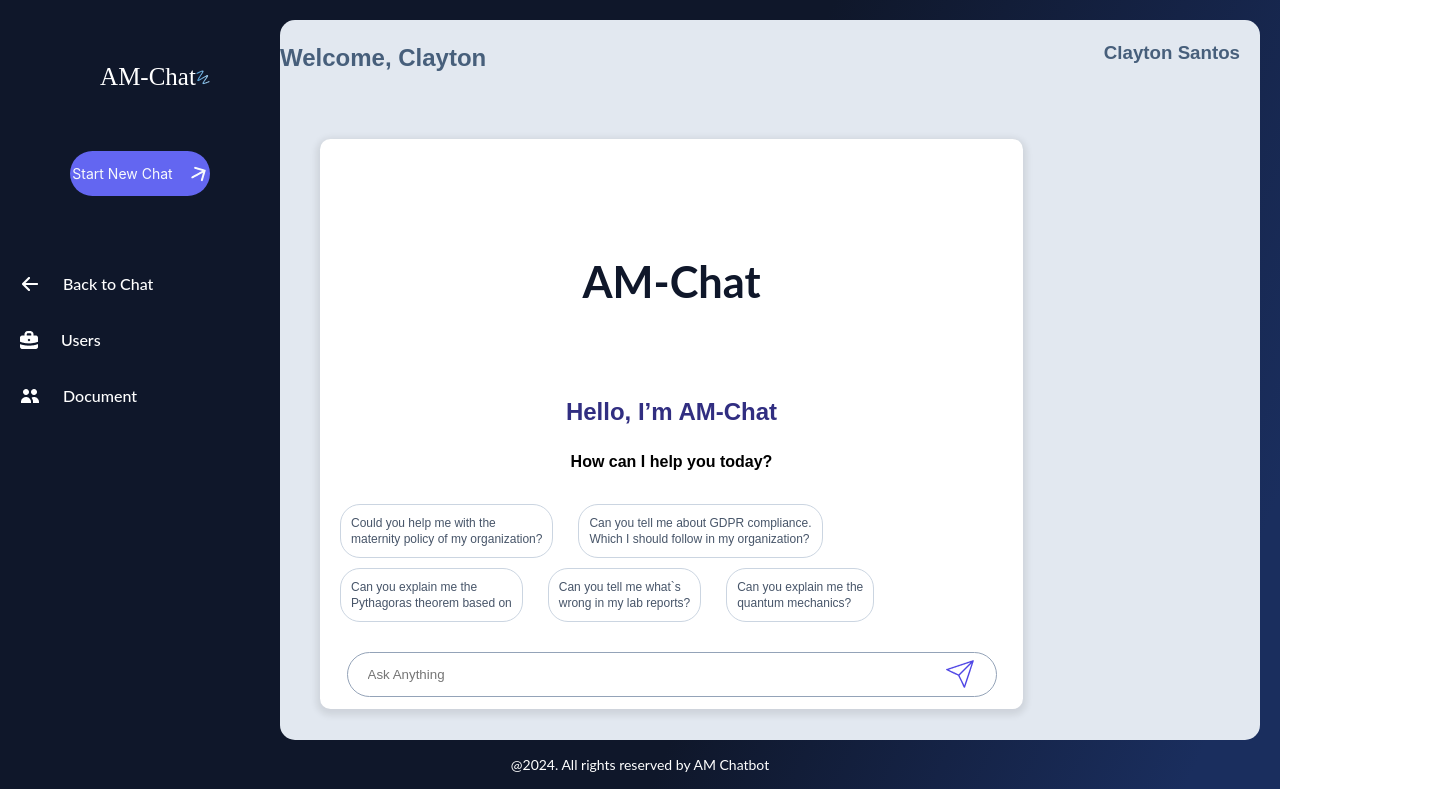
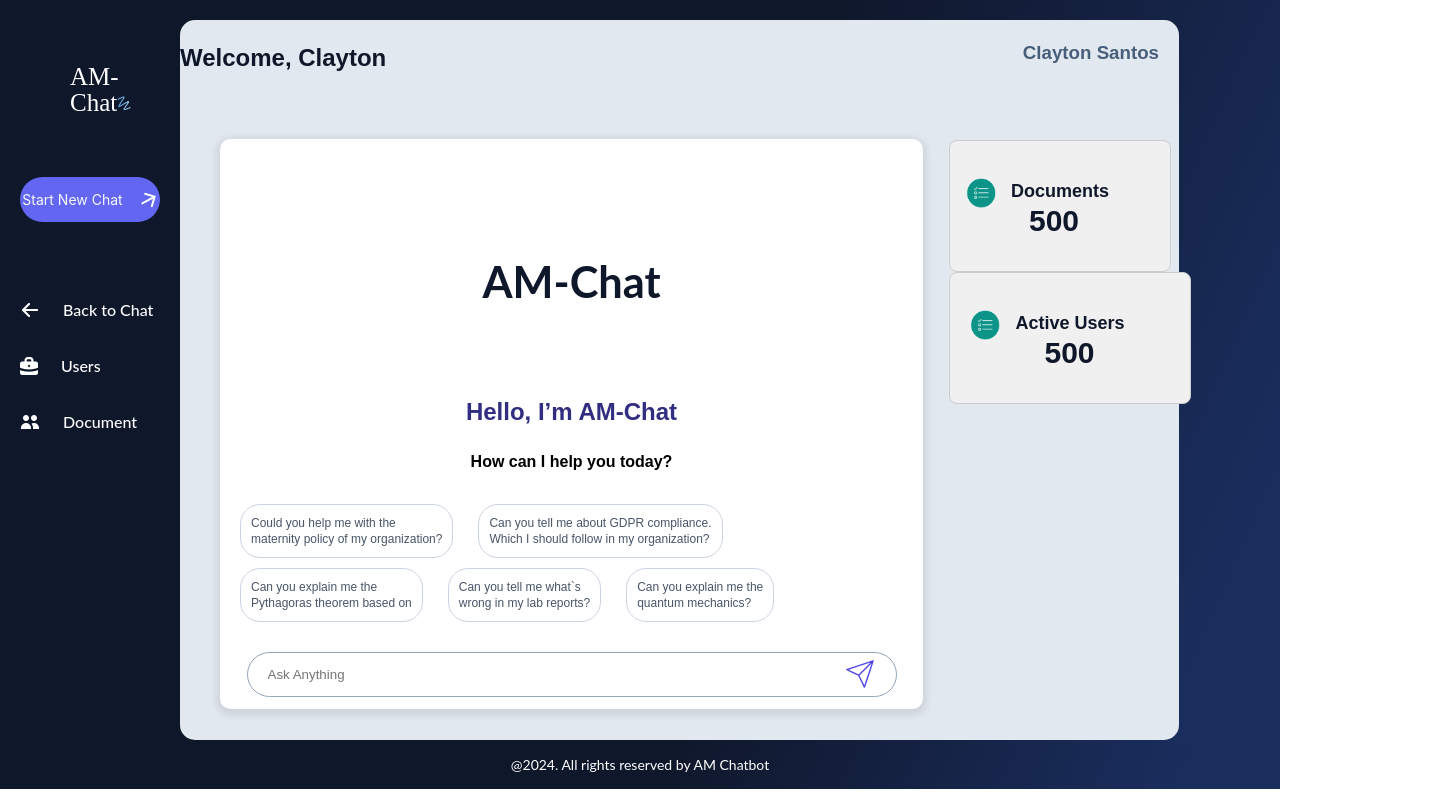
Before and after one commit to ravitejap-am/yaswanth, a React (Create React App) app: page /orgadminchat in a window 1280 px wide. Shown: the top 800 px of the page, 1441 px wide, since content can reach past the window. Built offline with nearby package versions, Linux system fonts and the light colour scheme.

Commit message:
24 jan commit

```diff
--- a/src/pages/chatmain/OrgadminChatPage/OrgAdminChatPage.css
+++ b/src/pages/chatmain/OrgadminChatPage/OrgAdminChatPage.css
@@ -1,12 +1,15 @@
-body {
+/* OrgAdminChatPage.css */
+
+/* Add orgadminchat- prefix to all class names */
+.orgadminchat-screen {
   margin: 0;
   padding: 0;
 }
 
-.chat-container {
+.orgadminchat-chat-container {
   border-radius: 15px;
   background: var(--Neutral-200, #E2E8F0);
-  width: 980px;
+  width: 999px;
   height: 720px;
   margin-top: 20px;
   margin-bottom: 20px;
@@ -14,8 +17,7 @@ body {
   margin-right: 20px;
 }
 
-/* Document card styles */
-.document-card {
+.orgadminchat-document-card {
   display: flex;
   margin-left: 40px;
   width: 900px;
@@ -27,9 +29,7 @@ body {
   margin-bottom: -20px;
 }
 
-
-
-.document-upload-text {
+.orgadminchat-document-upload-text {
   color: var(--Neutral-900, #0F172A);
   font-size: 14px;
   font-style: normal;
@@ -38,7 +38,7 @@ body {
   margin-left: 15px;
 }
 
-.document-quantity {
+.orgadminchat-document-quantity {
   color: var(--Neutral-900, #0F172A);
   font-size: 30px;
   font-style: normal;
@@ -47,8 +47,7 @@ body {
   margin-top: 0px;
 }
 
-/* Chat content styles */
-.chat-content {
+.orgadminchat-chat-content {
   margin-top: 5px;
   margin-left: 40px;
   border-radius: 15px;
@@ -64,8 +63,7 @@ body {
   margin-bottom: 20px;
 }
 
-
-.chat-ui-am-chat-text p {
+.orgadminchat-chat-ui-am-chat-text p {
   color: var(--Neutral-900, #0F172A);
   font-family: Lato, 'Red Rose', sans-serif;
   font-size: 43.333px;
@@ -76,13 +74,13 @@ body {
   top: 110px;
 }
 
-.chat-hello-text h2 {
+.orgadminchat-chat-hello-text h2 {
   text-align: center;
   color: #312E81;
   margin-top: 190px;
 }
 
-.chat-hello-text p {
+.orgadminchat-chat-hello-text p {
   color: var(--Black, #000);
   font-size: 16px;
   font-style: normal;
@@ -90,9 +88,7 @@ body {
   line-height: 24px;
 }
 
-
-
-.trending-questions {
+.orgadminchat-trending-questions {
   color: var(--Neutral-600, #475569);
   font-size: 12px;
   font-style: normal;
@@ -102,7 +98,7 @@ body {
   margin-top: 25px;
 }
 
-.trending-questions p {
+.orgadminchat-trending-questions p {
   border-radius: 20px;
   border: 1px solid var(--Neutral-300, #CBD5E1);
   padding: 10px;
@@ -115,14 +111,14 @@ body {
   margin-left: 20px;
 }
 
-.question-row-first,
-.question-row-second {
+.orgadminchat-question-row-first,
+.orgadminchat-question-row-second {
   display: flex;
   flex-wrap: wrap;
   justify-content: left;
 }
 
-.chat-arrow {
+.orgadminchat-chat-arrow {
   position: relative;
   display: flex;
   bottom: 38px;
@@ -131,7 +127,7 @@ body {
   width: 40px;
 }
 
-.input-main input {
+.orgadminchat-orgadmin-input-main input {
   margin-top: 25px;
   width: 650px;
   height: 45px;
@@ -142,11 +138,11 @@ body {
   box-sizing: border-box;
 }
 
-.orgadmin-chats {
+.orgadminchat-chats {
   margin-top: 100px;
 }
 
-.orgadmin-chats p {
+.orgadminchat-chats p {
   border-radius: 30px;
   background: var(--Neutral-800, #1E293B);
   width: 220px;
@@ -159,45 +155,121 @@ body {
   cursor: pointer;
 }
 
-.orgadmin-threedot,
-.orgadmin-threedot-two {
+.orgadminchat-threedot,
+.orgadminchat-threedot-two {
   position: relative;
   top: 8px;
   cursor: pointer;
 }
 
-.orgadmin-chats h3 {
+.orgadminchat-chats h3 {
   color: #E2E8F0;
   cursor: pointer;
 }
 
-
-.chat-header {
+.orgadminchat-chat-header {
   display: flex;
   justify-content: space-between;
 }
 
-.chat-user-welcome {
+.orgadminchat-chat-user-welcome {
   margin-right: 20px;
 }
 
-.user-name {
+.orgadminchat-user-name {
   color: var(--Neutral-900, #0F172A);
 }
 
-.chat-user-profile {
+.orgadminchat-chat-user-profile {
   position: relative;
   right: 20px;
 }
 
-.orgadmindocument-card{
+.orgadminchat-orgadmindocument-card {
   padding-top: 81.668px;
   justify-content: center;
   align-items: center;
+  position: relative;
+  right: 250px;
+  top: 140px;
+  display: flex;
 }
-.document-icon {
+.orgadminchat-document-icon{
+  margin-right: 15px;
+  position: relative;
+  bottom: 8px;
+}
+
+.orgadminchat-document-icon {
   width: 30px;
   height: 30px;
-  margin-top: 15px;
-  margin-left: 20px;
+  margin-top: -10px;
+  margin-left: 5px;
 }
+
+.orgadminchat-orgadmindocument-card {
+  background-color: #f0f0f0;
+  border: 1px solid #ccc;
+  padding: 15px;
+  border-radius: 8px;
+  text-align: left;
+  width: 190px;
+  height: 100px;
+}
+.orgadminchat-orgadmindocument-card h2{
+  position: relative;
+  bottom: 15px;
+  color: var(--Neutral-900, #0F172A);
+font-size: 18px;
+font-style: normal;
+font-weight: 600;
+line-height: 20px; /* 142.857% */
+
+}
+.document-value{
+  color: var(--Neutral-900, #0F172A);
+/* font-family: Montserrat; */
+font-size: 30px;
+font-style: normal;
+font-weight: 700;
+line-height: 36px;
+position: relative;
+right: 80px;
+top: 15px;
+}
+.orgadminchat-orgadmin-activeuser-card{
+  background-color: #f0f0f0;
+  border: 1px solid #ccc;
+  padding: 15px;
+  border-radius: 8px;
+  text-align: left;
+  width: 210px;
+  height: 100px;
+
+}
+
+.orgadminchat-orgadmin-activeuser-card h2{
+  position: relative;
+  bottom: 15px;
+  color: var(--Neutral-900, #0F172A);
+font-size: 18px;
+font-style: normal;
+font-weight: 600;
+line-height: 20px; /* 142.857% */
+
+}
+.orgadminchat-document-icon {
+  width: 30px;
+  height: 30px;
+  margin-top: -10px;
+  margin-left: 5px;
+}
+.orgadminchat-orgadmin-activeuser-card {
+  /* padding-top: 81.668px; */
+  justify-content: center;
+  align-items: center;
+  position: relative;
+  right: 250px;
+  top: 140px;
+  display: flex;
+}
--- a/src/pages/chatmain/OrgadminChatPage/OrgAdminChatPage.jsx
+++ b/src/pages/chatmain/OrgadminChatPage/OrgAdminChatPage.jsx
@@ -22,41 +22,41 @@ const OrgAdminChatPage = () => {
 
     return (
         <div className='orgadminchat-screen'>
-            <div className='chat-container'>
-                <div className='chat-header'>
-                    <div className='chat-user-name'>
+            <div className='orgadminchat-chat-container'>
+                <div className='orgadminchat-chat-header'>
+                    <div className='orgadminchat-user-name'>
                         <h2>Welcome, Clayton</h2>
                     </div>
-                    <div className='chat-user-profile'>
+                    <div className='orgadminchat-chat-user-profile'>
                         <h3>Clayton Santos</h3>
                     </div>
                 </div>
-                <div className='chat-content-head'>
+                <div className='orgadminchat-chat-content-head'>
 
-                    <div className='chat-content'>
-                        <div className="chat-ui-card">
-                            <div className='chat-ui-text'>
-                                <div className="chat-ui-am-chat-text">
+                    <div className='orgadminchat-chat-content'>
+                        <div className="orgadminchat-chat-ui-card">
+                            <div className='orgadminchat-chat-ui-text'>
+                                <div className="orgadminchat-chat-ui-am-chat-text">
                                     <p>AM-Chat</p>
                                 </div>
-                                <div className='chat-hello-text'>
+                                <div className='orgadminchat-chat-hello-text'>
                                     <h2>Hello, I’m AM-Chat</h2>
                                     <p>How can I help you today?</p>
                                 </div>
                             </div>
-                            <div className="trending-questions">
-                                <div className="question-row-first">
+                            <div className="orgadminchat-trending-questions">
+                                <div className="orgadminchat-question-row-first">
                                     <p onClick={() => handleQuestionClick('Could you help me with the maternity policy of my organization?')}>Could you help me with the <br /> maternity policy of my organization?</p>
                                     <p onClick={() => handleQuestionClick('Can you tell me about GDPR compliance Which I should follow in my organization?')}>Can you tell me about GDPR compliance. <br />Which I should follow in my organization?</p>
                                 </div>
-                                <div className="question-row-second">
+                                <div className="orgadminchat-question-row-second">
                                     <p onClick={() => handleQuestionClick('Can you explain me the Pythagoras theorem based on Pythagoras theorem based on')}>Can you explain me the<br /> Pythagoras theorem based on</p>
                                     <p onClick={() => handleQuestionClick('Can you tell me  what`s wrong in my lab reports? ')}>Can you tell me  what`s<br /> wrong in my lab reports?</p>
                                     <p onClick={() => handleQuestionClick('Can you explain me the quantum mechanics? ')}> Can you explain me the <br /> quantum mechanics?  </p>
                                 </div>
                             </div>
-                            <div className="input-main">
-                                <div className="input-container">
+                            <div className="orgadminchat-orgadmin-input-main">
+                                <div className="orgadminchat-orgadmin-input-container">
                                     <input
                                         type="text"
                                         placeholder="Ask Anything"
@@ -64,23 +64,14 @@ const OrgAdminChatPage = () => {
                                         onChange={(e) => setChat(e.target.value)}
                                     />
                                 </div>
-                                <div className='chat-arrow' onClick={arrowButton}>
+                                <div className='orgadminchat-chat-arrow' onClick={arrowButton}>
                                     <img src={arrow} alt="arrowpic" />
                                 </div>
 
                             </div>
                         </div>
                     </div>
-                    <div className='orgadmin-cards'>
-                        <div className='orgadmindoc-card'>
-                            <div className='orgadmindocument-card'>
-                                <img className='document-icon' src={documentIcon} alt="Document" />
-                                <h2>Documents</h2>
-                            </div>
-                        </div>
-                        <div className='orgadmin-activeuser-card'>
-                        </div>
-                    </div>
+
 
                 </div>
             </div>
@@ -89,3 +80,14 @@ const OrgAdminChatPage = () => {
 }
 
 export default OrgAdminChatPage;
+
+{/* <div className='orgadminchat-orgadmin-cards'>
+<div className='orgadminchat-orgadmindoc-card'>
+    <div className='orgadminchat-orgadmindocument-card'>
+        <img className='orgadminchat-document-icon' src={documentIcon} alt="Document" />
+        <h2>Documents</h2>
+    </div>
+</div>
+<div className='orgadminchat-orgadmin-activeuser-card'>
+</div>
+</div> */}
--- a/src/pages/chatmain/OrgadminChatPage/OrgAdminChatSidebar.jsx
+++ b/src/pages/chatmain/OrgadminChatPage/OrgAdminChatSidebar.jsx
@@ -12,6 +12,9 @@ import { Link } from "react-router-dom";
 import arrorLink from "../../../asset/arrow-left.png";
 import OrgUserList from "../../../pages/chatmain/orguserlist/OrgUserList";
 import OrgAdminChatPage from "../../chatmain/OrgadminChatPage/OrgAdminChatPage";
+import documentIcon from '../../../asset/Group 23 (1).png'
+import vectoricon from '../../../asset/vectoricon.png'
+import './OrgAdminChatPage.css'
 function OrgAdminChatSidebar() {
   return (
     <>
@@ -71,7 +74,24 @@ function OrgAdminChatSidebar() {
             </div>
           </div>
         </div>
-        <OrgAdminChatPage/>
+        <OrgAdminChatPage />
+        <div className='orgadminchat-orgadmin-cards'>
+          <div className='orgadminchat-orgadmindoc-card'>
+            <div className='orgadminchat-orgadmindocument-card'>
+              <img className='orgadminchat-document-icon' src={documentIcon} alt="Document" />
+              <h2>Documents</h2>
+              <h1 className="document-value">500</h1>
+              {/* <img src={vectoricon} alt="pic" /> */}
+
+            </div>
+          </div>
+          <div className='orgadminchat-orgadmin-activeuser-card'>
+          <img className='orgadminchat-document-icon' src={documentIcon} alt="Document" />
+              <h2>Active Users</h2>
+              <h1 className="document-value">500</h1>
+              {/* <img src={vectoricon} alt="pic" /> */}
+          </div>
+        </div>
       </div>
       <div className={Styles.AMChatFooterStyle}>
         <footer className="AMChat-admin-footer">
--- a/src/pages/home/SignHeader/SignHeader.css
+++ b/src/pages/home/SignHeader/SignHeader.css
@@ -4,7 +4,6 @@
 .signheader-content {
     display: flex;
     justify-content: space-between;
-    height: 100px;
 }
 
 .signheader-buttoncontent {
--- a/src/pages/home/SignHeader/SignHeader.jsx
+++ b/src/pages/home/SignHeader/SignHeader.jsx
@@ -18,6 +18,7 @@ const SignHeader = () => {
                         <Link to="/registerUser">Don’t have an account?</Link>
                     </div>
                     <div className='signheader-btn'>
+                        <Link to="/registerUser" style={{textDecoration:"none"}}>
                             <GeneralButton
                                 name="Sign Up"
                                 type="primary"
@@ -30,6 +31,8 @@ const SignHeader = () => {
                                 icons={""}
 
                             />
+                        </Link>
+
                     </div>
                 </div>
             </div>
--- a/src/pages/recoveryPassword/recoverpassword.module1.css
+++ b/src/pages/recoveryPassword/recoverpassword.module1.css
@@ -40,7 +40,7 @@ col {
   font-weight: 700;
   font-size: 48px;
   line-height: 5px;
-  padding-top: 10px;
+  /* padding-top: 10px; */
 }
 
 .text-top p {
--- a/src/pages/registerUser/EnterpriseRegister.jsx
+++ b/src/pages/registerUser/EnterpriseRegister.jsx
@@ -161,7 +161,7 @@ const EnterpriseRegister = () => {
               <div className="col">
                 <div className="row mainContent">
                   <div className="box-round">
-                    <div className="text-top">
+                    <div className="enterprise-text-top">
                       <h2>Enterprise Sign Up</h2>
                       <p>Please sign up with your organization email id. If your <br />organization is not registered with us, please reach out to <br />sales@areteminds.com</p>
                     </div>
```
Also changed, not shown: src/pages/registerUser/EnterpriseRegister.css (+24 -0 lines), src/asset/vectoricon.png (added). Lines whose indentation alone changed are shown as unchanged.
